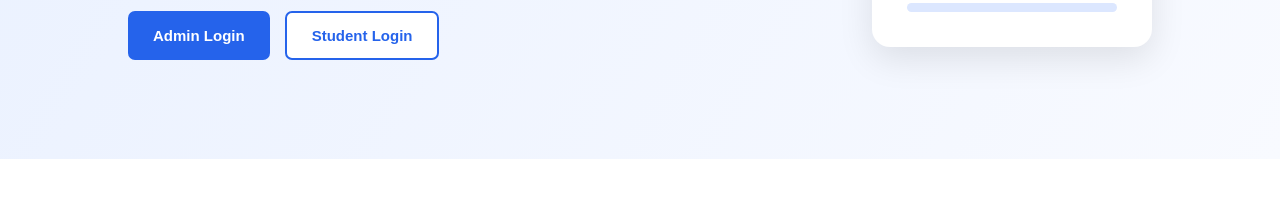
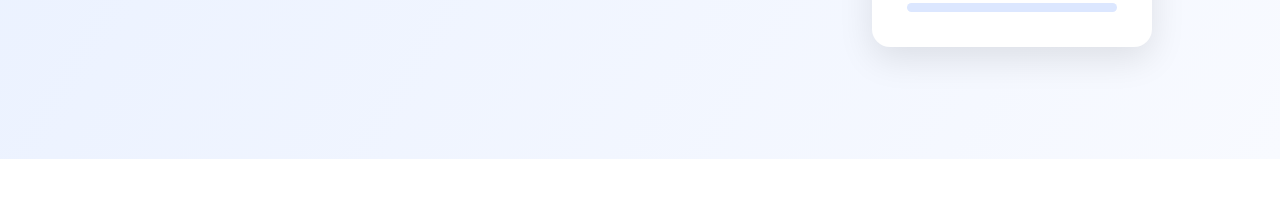
Before and after one commit to MiNi-AI-DEV/EMS, a plain HTML site: page index.html in a window 1280 px wide. Shown: the part 416-618 px from the top of the page. Drawn offline with Linux system fonts and the light colour scheme.

Commit message:
updated index

```diff
--- a/index.html
+++ b/index.html
@@ -51,17 +51,7 @@
                 result processing and academic reporting.
             </p>
 
-            <div class="button-group">
 
-                <button class="admin-btn" onclick="openLogin('Admin')">
-                    Admin Login
-                </button>
-
-                <button class="student-btn" onclick="openLogin('Student')">
-                    Student Login
-                </button>
-
-            </div>
 
         </div>
 
```
